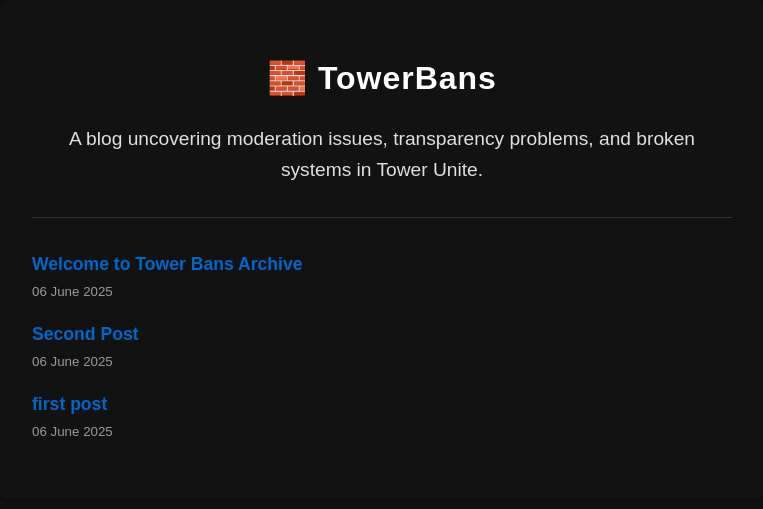
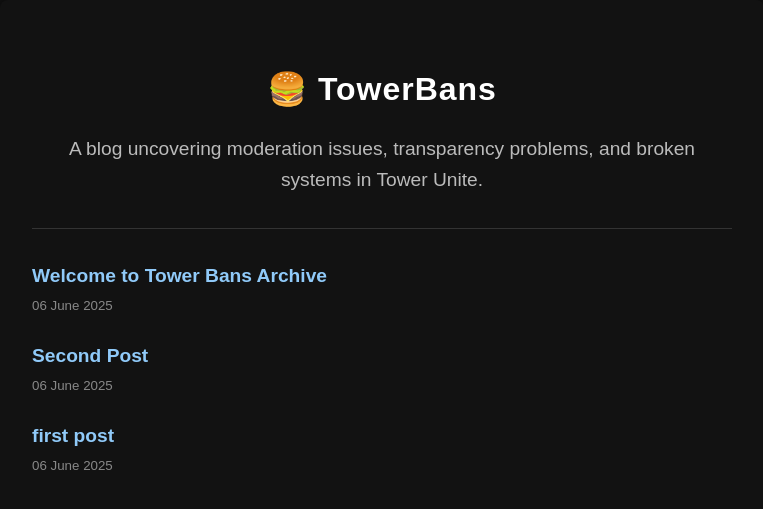
Before and after one commit to dubugc/towerbans, a Jekyll site: the page built from index.md, in a window 1280 px wide. Shown: the top 509 px of the page, without its empty margins (258-1021 px from the left). Built offline with Jekyll 4.4.1, drawn with Linux system fonts in a browser that asks for light colours.

Commit message:
Update index.md

```diff
--- a/index.md
+++ b/index.md
@@ -3,20 +3,22 @@ layout: default
 title: TowerBans
 ---
 
-<div style="text-align: center;">
-  <h1>🧱 TowerBans</h1>
-  <p style="font-size: 1.2em;">A blog uncovering moderation issues, transparency problems, and broken systems in Tower Unite.</p>
+<div style="text-align: center; margin-top: 2rem;">
+  <h1>🍔 TowerBans</h1>
+  <p style="font-size: 1.2em; color: #bbb;">
+    A blog uncovering moderation issues, transparency problems, and broken systems in Tower Unite.
+  </p>
 </div>
 
-<hr>
+<hr />
 
 <ul style="list-style: none; padding-left: 0;">
   {% for post in site.posts %}
-    <li style="margin-bottom: 1em;">
-      <a href="{{ site.baseurl }}{{ post.url }}" style="font-size: 1.1em; font-weight: bold; color: #0066cc;">
+    <li style="margin-bottom: 1.5em;">
+      <a href="{{ site.baseurl }}{{ post.url }}" style="font-size: 1.2em; font-weight: 600; color: #90caf9;">
         {{ post.title }}
-      </a><br>
-      <small style="color: #999;">{{ post.date | date: "%d %B %Y" }}</small>
+      </a><br />
+      <small style="color: #888;">{{ post.date | date: "%d %B %Y" }}</small>
     </li>
   {% endfor %}
 </ul>
```
